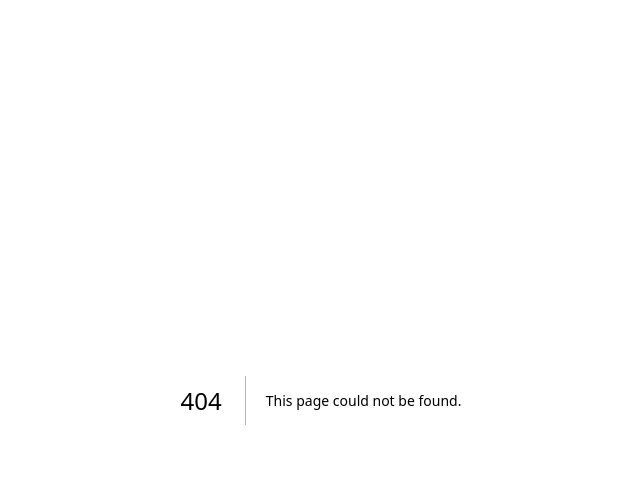
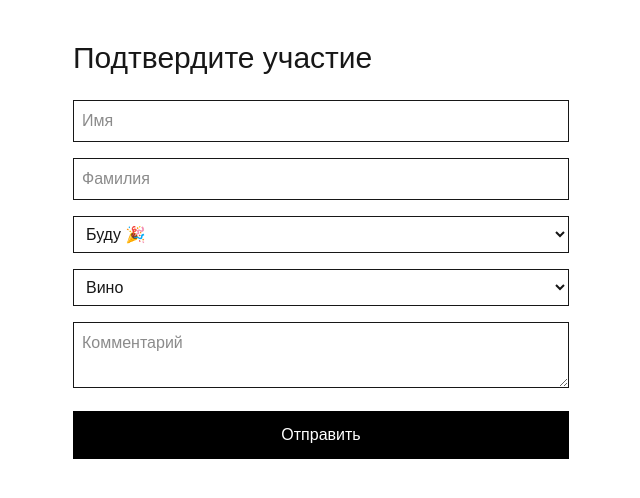
Before and after one commit to SadHitokiri/digital-wedding-invitation, a Next.js app: page /rsvp in a window 1280 px wide. Before the commit this address had no page. Shown: the top 498 px of the page, without its empty margins (319-959 px from the left). Built offline with nearby package versions, Linux system fonts and the light colour scheme; no server answers.

Commit message:
feat: wedding rsvp

```diff
--- a/app/page.tsx
+++ b/app/page.tsx
@@ -1,65 +1,20 @@
-import Image from "next/image";
+import Link from 'next/link'
 
 export default function Home() {
   return (
-    <div className="flex min-h-screen items-center justify-center bg-zinc-50 font-sans dark:bg-black">
-      <main className="flex min-h-screen w-full max-w-3xl flex-col items-center justify-between py-32 px-16 bg-white dark:bg-black sm:items-start">
-        <Image
-          className="dark:invert"
-          src="/next.svg"
-          alt="Next.js logo"
-          width={100}
-          height={20}
-          priority
-        />
-        <div className="flex flex-col items-center gap-6 text-center sm:items-start sm:text-left">
-          <h1 className="max-w-xs text-3xl font-semibold leading-10 tracking-tight text-black dark:text-zinc-50">
-            To get started, edit the page.tsx file.
-          </h1>
-          <p className="max-w-md text-lg leading-8 text-zinc-600 dark:text-zinc-400">
-            Looking for a starting point or more instructions? Head over to{" "}
-            <a
-              href="https://vercel.com/templates?framework=next.js&utm_source=create-next-app&utm_medium=appdir-template-tw&utm_campaign=create-next-app"
-              className="font-medium text-zinc-950 dark:text-zinc-50"
-            >
-              Templates
-            </a>{" "}
-            or the{" "}
-            <a
-              href="https://nextjs.org/learn?utm_source=create-next-app&utm_medium=appdir-template-tw&utm_campaign=create-next-app"
-              className="font-medium text-zinc-950 dark:text-zinc-50"
-            >
-              Learning
-            </a>{" "}
-            center.
-          </p>
-        </div>
-        <div className="flex flex-col gap-4 text-base font-medium sm:flex-row">
-          <a
-            className="flex h-12 w-full items-center justify-center gap-2 rounded-full bg-foreground px-5 text-background transition-colors hover:bg-[#383838] dark:hover:bg-[#ccc] md:w-[158px]"
-            href="https://vercel.com/new?utm_source=create-next-app&utm_medium=appdir-template-tw&utm_campaign=create-next-app"
-            target="_blank"
-            rel="noopener noreferrer"
-          >
-            <Image
-              className="dark:invert"
-              src="/vercel.svg"
-              alt="Vercel logomark"
-              width={16}
-              height={16}
-            />
-            Deploy Now
-          </a>
-          <a
-            className="flex h-12 w-full items-center justify-center rounded-full border border-solid border-black/[.08] px-5 transition-colors hover:border-transparent hover:bg-black/[.04] dark:border-white/[.145] dark:hover:bg-[#1a1a1a] md:w-[158px]"
-            href="https://nextjs.org/docs?utm_source=create-next-app&utm_medium=appdir-template-tw&utm_campaign=create-next-app"
-            target="_blank"
-            rel="noopener noreferrer"
-          >
-            Documentation
-          </a>
-        </div>
-      </main>
-    </div>
-  );
+    <main className="h-screen flex flex-col items-center justify-center text-center">
+      <h1 className="text-5xl mb-6">Дмитрий & Вероника</h1>
+
+      <p className="mb-10 text-xl">
+        Приглашаем вас разделить с нами день нашей свадьбы
+      </p>
+
+      <Link
+        href="/rsvp"
+        className="bg-black text-white px-6 py-3"
+      >
+        Подтвердить участие
+      </Link>
+    </main>
+  )
 }
--- /dev/null
+++ b/app/rsvp/page.tsx
@@ -0,0 +1,61 @@
+"use client";
+
+import { useForm } from "react-hook-form";
+import { supabase } from "@/lib/supabase";
+
+export default function RSVP() {
+  const { register, handleSubmit, reset } = useForm();
+
+  const onSubmit = async (data: any) => {
+    const { error } = await supabase.from("guests_response").insert({
+      name: data.name,
+      surname: data.surname,
+      will_attend: data.will_attend === "yes",
+      alcohol: data.alcohol,
+      comment: data.comment,
+    });
+
+    console.log(error);
+
+    alert("Спасибо ❤️ Мы получили ваш ответ");
+    reset();
+  };
+
+  return (
+    <div className="max-w-xl mx-auto p-10">
+      <h1 className="text-3xl mb-6">Подтвердите участие</h1>
+
+      <form onSubmit={handleSubmit(onSubmit)} className="space-y-4">
+        <input
+          {...register("name")}
+          placeholder="Имя"
+          className="border p-2 w-full"
+        />
+        <input
+          {...register("surname")}
+          placeholder="Фамилия"
+          className="border p-2 w-full"
+        />
+
+        <select {...register("will_attend")} className="border p-2 w-full">
+          <option value="yes">Буду 🎉</option>
+          <option value="no">Не смогу 😢</option>
+        </select>
+
+        <select {...register("alcohol")} className="border p-2 w-full">
+          <option value="wine">Вино</option>
+          <option value="whiskey">Виски</option>
+          <option value="none">Не пью</option>
+        </select>
+
+        <textarea
+          {...register("comment")}
+          placeholder="Комментарий"
+          className="border p-2 w-full"
+        />
+
+        <button className="bg-black text-white p-3 w-full">Отправить</button>
+      </form>
+    </div>
+  );
+}
--- /dev/null
+++ b/lib/supabase.ts
@@ -0,0 +1,6 @@
+import { createClient } from "@supabase/supabase-js";
+
+const supabaseUrl = process.env.NEXT_PUBLIC_SUPABASE_URL!;
+const supabaseKey = process.env.NEXT_PUBLIC_SUPABASE_PUBLISHABLE_DEFAULT_KEY!;
+
+export const supabase = createClient(supabaseUrl, supabaseKey);
```
Also changed, not shown: package.json (+5 -2 lines), 1 other file (tests, documents, lock files or other folders).
